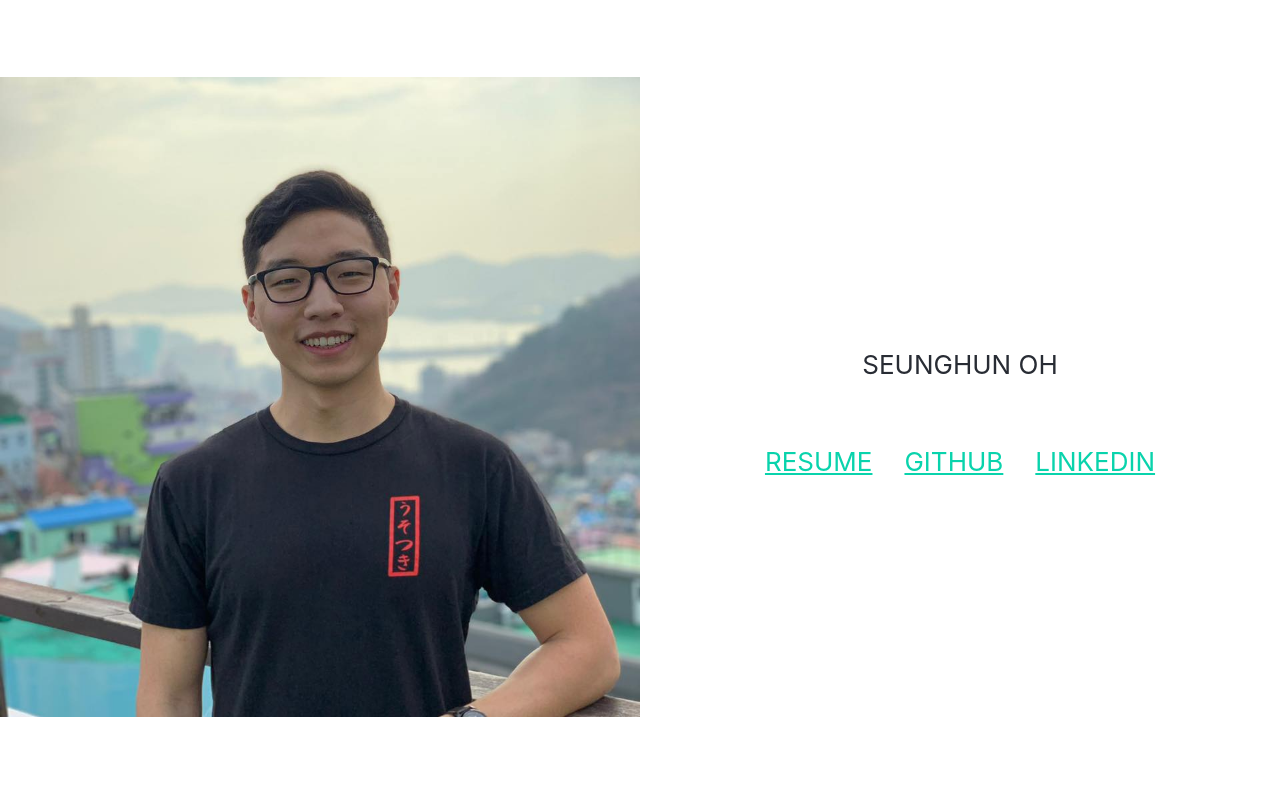
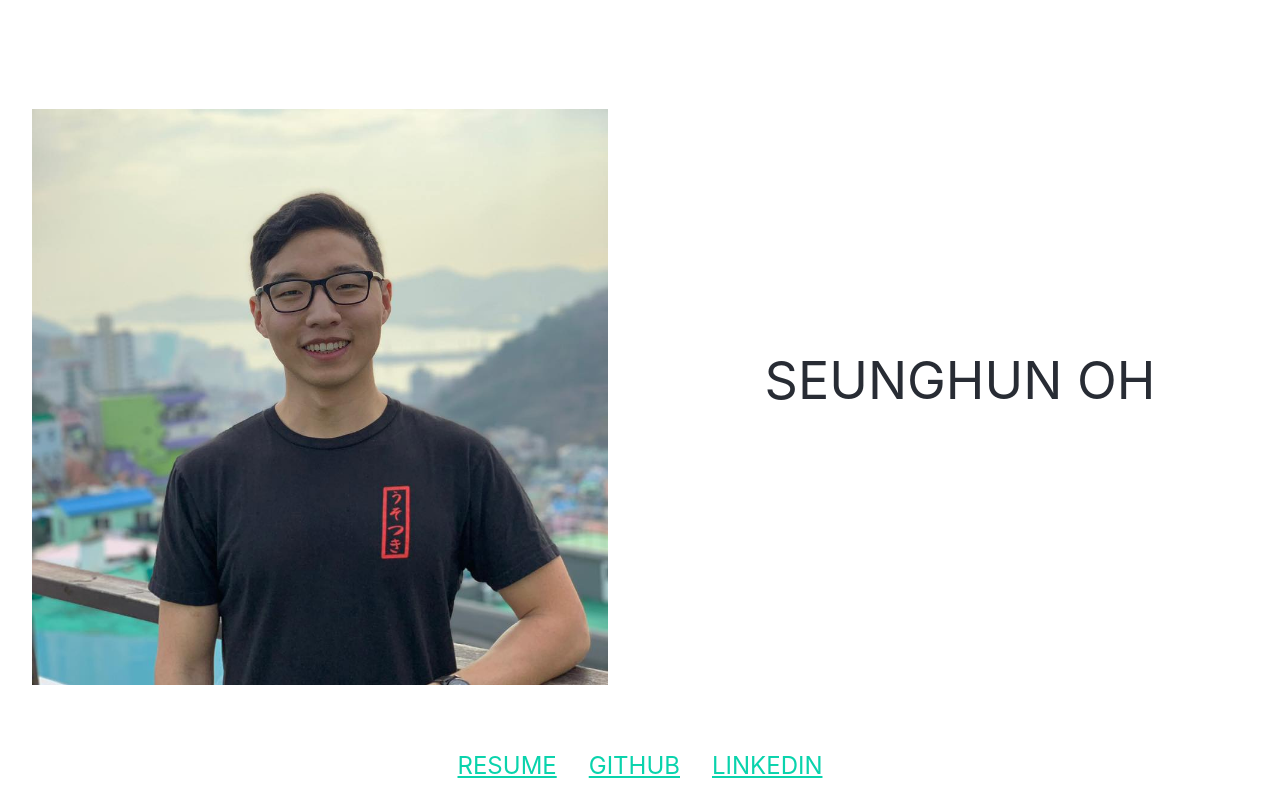
Before and after one commit to seunghunoh57/website, a React (Create React App) app: page / in a window 1280 px wide. Built offline with nearby package versions, Linux system fonts and the light colour scheme.

Commit message:
Initialized footer, prepped for experience entry work

```diff
--- a/package.json
+++ b/package.json
@@ -1,5 +1,5 @@
 {
-  "homepage": "http://seunghunoh57.github.io/personal-website",
+  "homepage": "http://seunghunoh57.github.io/website",
   "name": "personal-website",
   "version": "0.1.0",
   "private": true,
--- a/src/App.css
+++ b/src/App.css
@@ -18,7 +18,7 @@
 }
 
 .App-portrait {
- width: 50vw;
+ width: 45vw;
 }
 
 .App-content-div {
@@ -29,9 +29,23 @@
 
 .App-content-div p {
   padding-bottom: 5vh;
+  font-size: 2em;
+}
+
+.experience-list {
+  list-style-type: none;
 }
 
 .App-link {
   color: #09d3ac;
+  font-size: 1.5em;
   margin: 2vh;
 }
+
+.App-footer {
+  position: fixed;
+  text-align: center;
+  bottom: 0;
+  width: 100%;
+  padding-bottom: 20px;
+}
--- a/src/App.js
+++ b/src/App.js
@@ -1,7 +1,7 @@
-import React from 'react';
-import './App.css';
-import profile from './resources/profile.jpg';
-import resume from './resources/resume.pdf';
+import React from "react";
+import "./App.css";
+import profile from "./resources/profile.jpg";
+import resume from "./resources/resume.pdf";
 
 function App() {
   return (
@@ -11,9 +11,11 @@ function App() {
           <img src={profile} className="App-portrait" alt="profile" />
         </div>
         <div className="App-content-div">
-          <p>
-            SEUNGHUN OH
-          </p>
+          <p>SEUNGHUN OH</p>
+          <div className="experience-container"></div>
+        </div>
+      </header>
+      <footer className="App-footer">
         <a
           className="App-link"
           href={resume}
@@ -38,9 +40,7 @@ function App() {
         >
           LINKEDIN
         </a>
-
-        </div>
-      </header>
+      </footer>
     </div>
   );
 }
```
Lines whose indentation alone changed are shown as unchanged.
